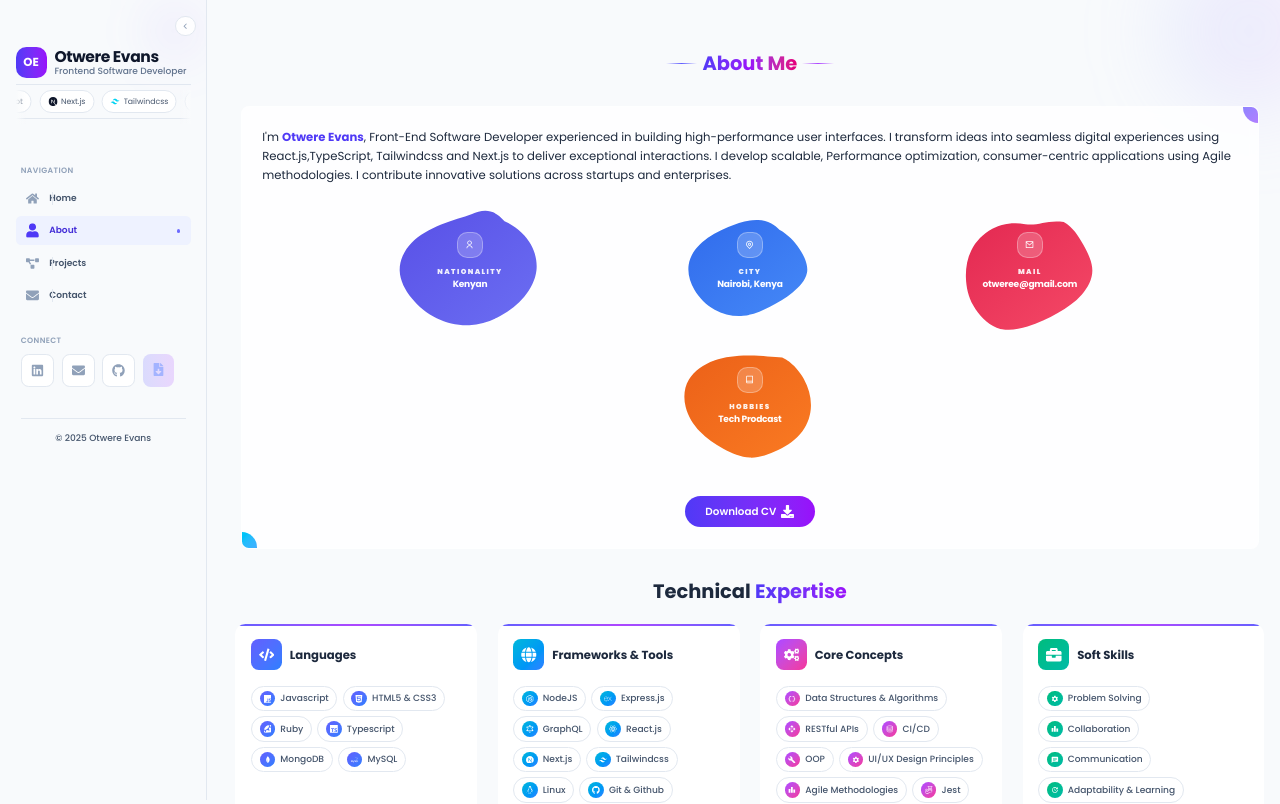
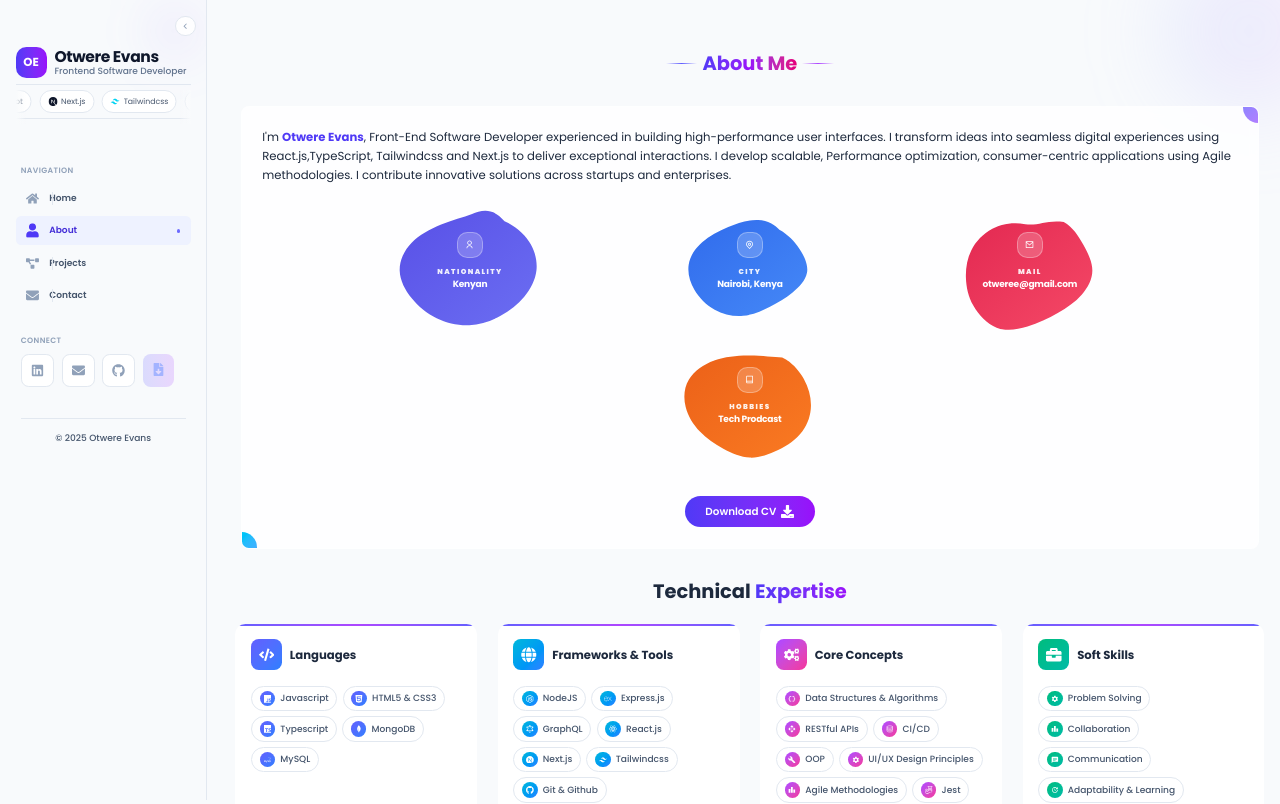
Before and after one commit to otwere/Otwere-Evans-Portfolio, a React (Vite) app: page /about in a window 1280 px wide. Shown: the top 804 px of the page. Built offline with nearby package versions, Linux system fonts and the light colour scheme.

Commit message:
bgs-updated

```diff
--- a/src/components/projects/ProjectCard.tsx
+++ b/src/components/projects/ProjectCard.tsx
@@ -64,7 +64,7 @@ export const ProjectCard = memo(({ project, index, onOpenModal }: ProjectCardPro
                             href={project.link}
                             target="_blank"
                             rel="noopener noreferrer"
-                            className="group/btn inline-flex items-center gap-2 rounded-full bg-gradient-to-r from-indigo-600 to-purple-600 px-4 sm:px-5 py-2 sm:py-2.5 text-sm font-semibold text-white transition-transform duration-300 md:hover:scale-95"
+                            className="group/btn inline-flex items-center gap-2 rounded-full bg-linear-to-r from-indigo-600 to-purple-600 px-4 sm:px-5 py-2 sm:py-2.5 text-sm font-semibold text-white transition-transform duration-300 md:hover:scale-95"
                         >
                             <span>View Live</span>
                             <FiExternalLink className="h-3 w-3 transition-transform duration-300 md:group-hover/btn:translate-x-1" />
@@ -73,7 +73,7 @@ export const ProjectCard = memo(({ project, index, onOpenModal }: ProjectCardPro
                         <button
                             type="button"
                             onClick={() => onOpenModal(project)}
-                            className="group/btn inline-flex items-center gap-2 rounded-full bg-gradient-to-r from-indigo-600 to-purple-600 px-4 sm:px-5 py-2 sm:py-2.5 text-sm font-semibold text-white transition-transform duration-300 md:hover:scale-95"
+                            className="group/btn inline-flex items-center gap-2 rounded-full bg-linear-to-r from-indigo-600 to-purple-600 px-4 sm:px-5 py-2 sm:py-2.5 text-sm font-semibold text-white transition-transform duration-300 md:hover:scale-95"
                         >
                             <span className="whitespace-nowrap">Request Code</span>
                             <FaCode className="h-3 w-3 transition-transform duration-300 md:group-hover/btn:translate-x-1" />
--- a/src/components/projects/ProjectDescription.tsx
+++ b/src/components/projects/ProjectDescription.tsx
@@ -14,7 +14,7 @@ export const ProjectDescription = memo(({ description }: ProjectDescriptionProps
                 if (trimmed.startsWith('•') || trimmed.startsWith('-')) {
                     return (
                         <div key={i} className="flex items-start gap-2 pl-1 group/item hover:bg-slate-50 p-0.5 rounded-lg transition-colors -mx-1.5">
-                            <div className="mt-2 h-2 w-2 shrink-0 rounded-full bg-gradient-to-br from-indigo-500 to-purple-500 shadow-sm shadow-indigo-200 group-hover/item:scale-110 transition-transform"></div>
+                            <div className="mt-2 h-2 w-2 shrink-0 rounded-full bg-linear-to-br from-indigo-500 to-purple-500 shadow-sm shadow-indigo-200 group-hover/item:scale-110 transition-transform"></div>
                             <span className="flex-1 text-[16px] leading-relaxed text-slate-600 font-normal">{trimmed.substring(1).trim()}</span>
                         </div>
                     );
--- a/src/data/aboutData.ts
+++ b/src/data/aboutData.ts
@@ -1,5 +1,6 @@
 import { FaCode, FaCogs, FaGlobe, FaBriefcase } from 'react-icons/fa';
-import { SiJavascript, SiHtml5, SiRuby, SiTypescript, SiMongodb, SiMysql, SiNodedotjs, SiGraphql, SiReact, SiNextdotjs, SiTailwindcss, SiLinux, SiGithub, SiExpress, SiJest } from 'react-icons/si';
+import { SiJavascript, SiHtml5, SiTypescript, SiMongodb, SiMysql, SiNodedotjs, SiGraphql, SiReact, SiNextdotjs, SiTailwindcss, SiGithub, SiExpress, SiJest } from 'react-icons/si';
+// import {  SiRuby,SiLinux  } from 'react-icons/si';
 import { RiMailLine, RiMapPinLine, RiUserLine, RiBookLine } from 'react-icons/ri';
 import { IoServerOutline } from 'react-icons/io5';
 import { MdDataObject, MdApi, MdSettings, MdBuild, MdLeaderboard, MdChat, MdUpdate, MdTimer } from 'react-icons/md';
@@ -42,7 +43,7 @@ export const skillsData = [
         skills: [
             { name: "Javascript", icon: SiJavascript },
             { name: "HTML5 & CSS3", icon: SiHtml5 },
-            { name: "Ruby", icon: SiRuby },
+            // { name: "Ruby", icon: SiRuby },
             { name: "Typescript", icon: SiTypescript },
             { name: "MongoDB", icon: SiMongodb },
             { name: "MySQL", icon: SiMysql },
@@ -59,7 +60,7 @@ export const skillsData = [
             { name: "React.js", icon: SiReact },
             { name: "Next.js", icon: SiNextdotjs },
             { name: "Tailwindcss", icon: SiTailwindcss },
-            { name: "Linux", icon: SiLinux },
+            // { name: "Linux", icon: SiLinux },
             { name: "Git & Github", icon: SiGithub },
         ],
         gradient: "from-cyan-500 to-blue-500"
```
Also changed, not shown: src/data/projectsData.ts (indentation only).
